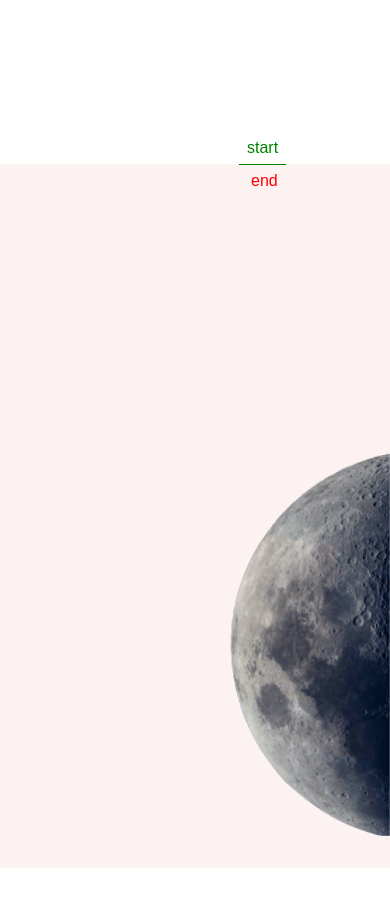
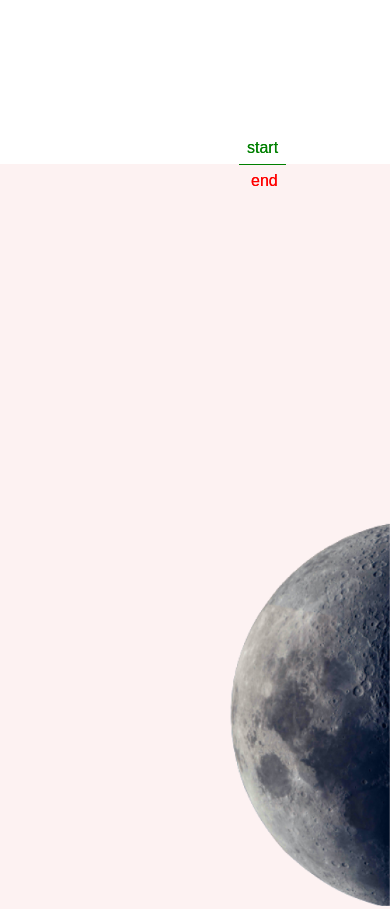
Before and after one commit to devdasz/aura, a website: page index.html in a window 390 px wide. Shown: the part 680-1589 px from the top of the page. Drawn offline with nearby package versions, Linux system fonts and the light colour scheme.

Commit message:
hero section completed

```diff
--- a/index.html
+++ b/index.html
@@ -34,7 +34,7 @@
     <div class="container"></div>
     <div class="content">
         <section class="bg-red-50 ">
-            <div class="grid grid-cols-1 py-8 mx-auto sm:grid-cols-2 lg:gap-8 xl:gap-0 lg:py-16 lg:grid-cols-12">
+            <div class="grid min-h-screen grid-cols-1 py-8 mx-auto sm:grid-cols-2 lg:gap-8 xl:gap-0 lg:py-16 lg:grid-cols-12">
                 <div
                     class="flex flex-col justify-center h-full px-10 mr-auto place-self-center lg:col-span-7 md:justify-around">
                     <h1 id="shine-moon-h1"
@@ -409,7 +409,7 @@
             start: "top 20%",
             endTrigger: ".content",
             end: "top 20%",
-            // markers: true,
+            markers: true,
         });
         ScrollTrigger.create({
             animation: gsap.from(
@@ -423,11 +423,11 @@
 
             }
             ),
-            scrub: 5,
+            scrub: 2,
             trigger: ".content",
-            start: "top 20%",
+            start: "top 10%",
             endTrigger: ".content",
-            end: "top 20%",
+            end: "top 10%",
             markers: true,
         });
     </script>
--- a/style.css
+++ b/style.css
@@ -21,7 +21,7 @@ body {
     align-items: center;
     justify-content: space-between;
     padding: 0 4em;
-    background: #ffffff;
+    background: #ffffff00;
     z-index: 999;
 
 }
@@ -125,8 +125,8 @@ border: none;
 
 .content {
     width: 100%;
-    height: 100vh;
-
+    /* height: 100vh; */
+    min-height: 100vh;
     position: relative;
 
 
```
Also changed, not shown: output.css.
